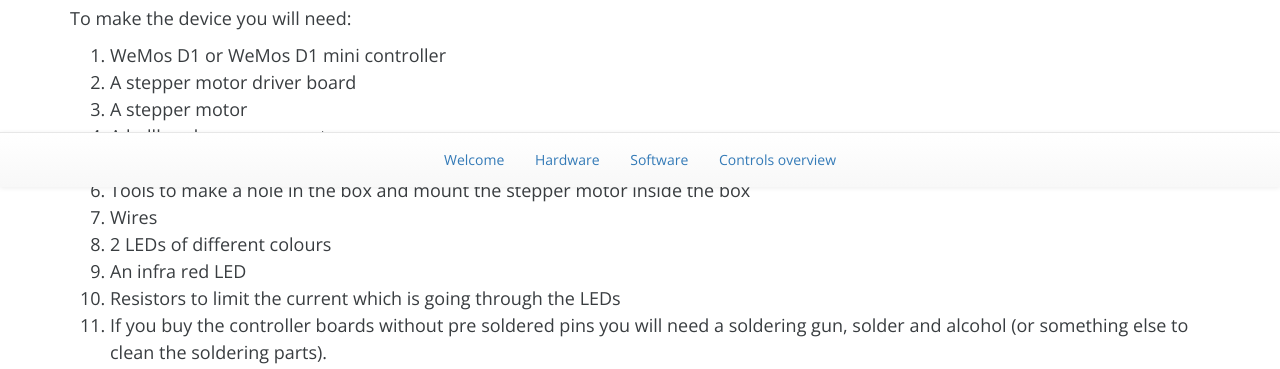
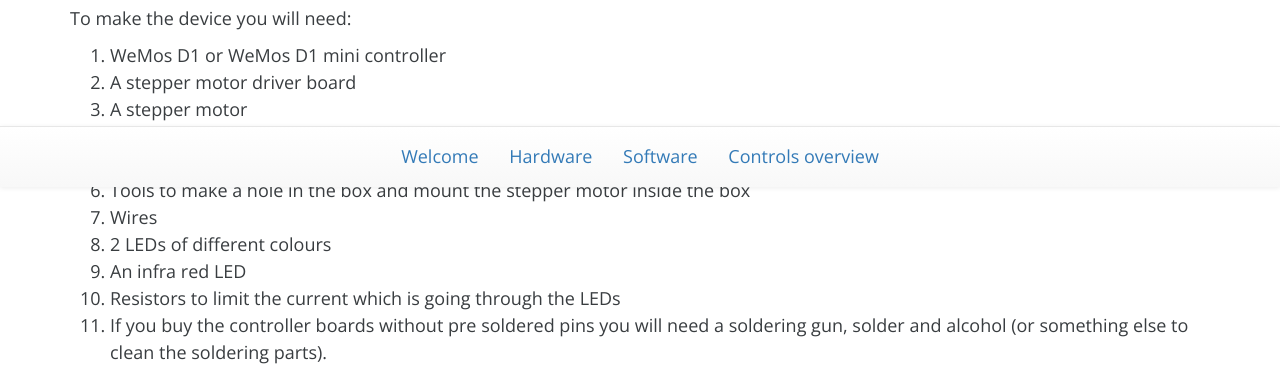
Before and after one commit to serg-firsov/Timelapse_Project, a plain HTML site: page index.html in a window 1280 px wide. Shown: the part 613-982 px from the top of the page. Drawn offline with nearby package versions, Linux system fonts and the light colour scheme.

Commit message:
editing layout

```diff
--- a/index.html
+++ b/index.html
@@ -169,10 +169,10 @@
     </div>
 
     <div class="navbar navbar-default navbar-fixed-bottom text-center">
-        <a onclick="onClickWelcome()" class="btn">Welcome</a>
-        <a onclick="onClickAssemblingHardware()" class="btn">Hardware</a>
-        <a onclick="onClickInstallingSoftware()" class="btn">Software</a>
-        <a onclick="onClickControlsOverview()" class="btn">Controls overview</a>
+        <a onclick="onClickWelcome()" class="btn btn-font">Welcome</a>
+        <a onclick="onClickAssemblingHardware()" class="btn btn-font">Hardware</a>
+        <a onclick="onClickInstallingSoftware()" class="btn btn-font">Software</a>
+        <a onclick="onClickControlsOverview()" class="btn btn-font">Controls overview</a>
     </div>
 </div>
 
--- a/styles/mystyles.css
+++ b/styles/mystyles.css
@@ -106,3 +106,7 @@ h1, h2, h3, h4 {
 .btn-margin {
     margin-top: 5px;
 }
+
+.btn-font {
+    font-size: 18px;
+}
```
